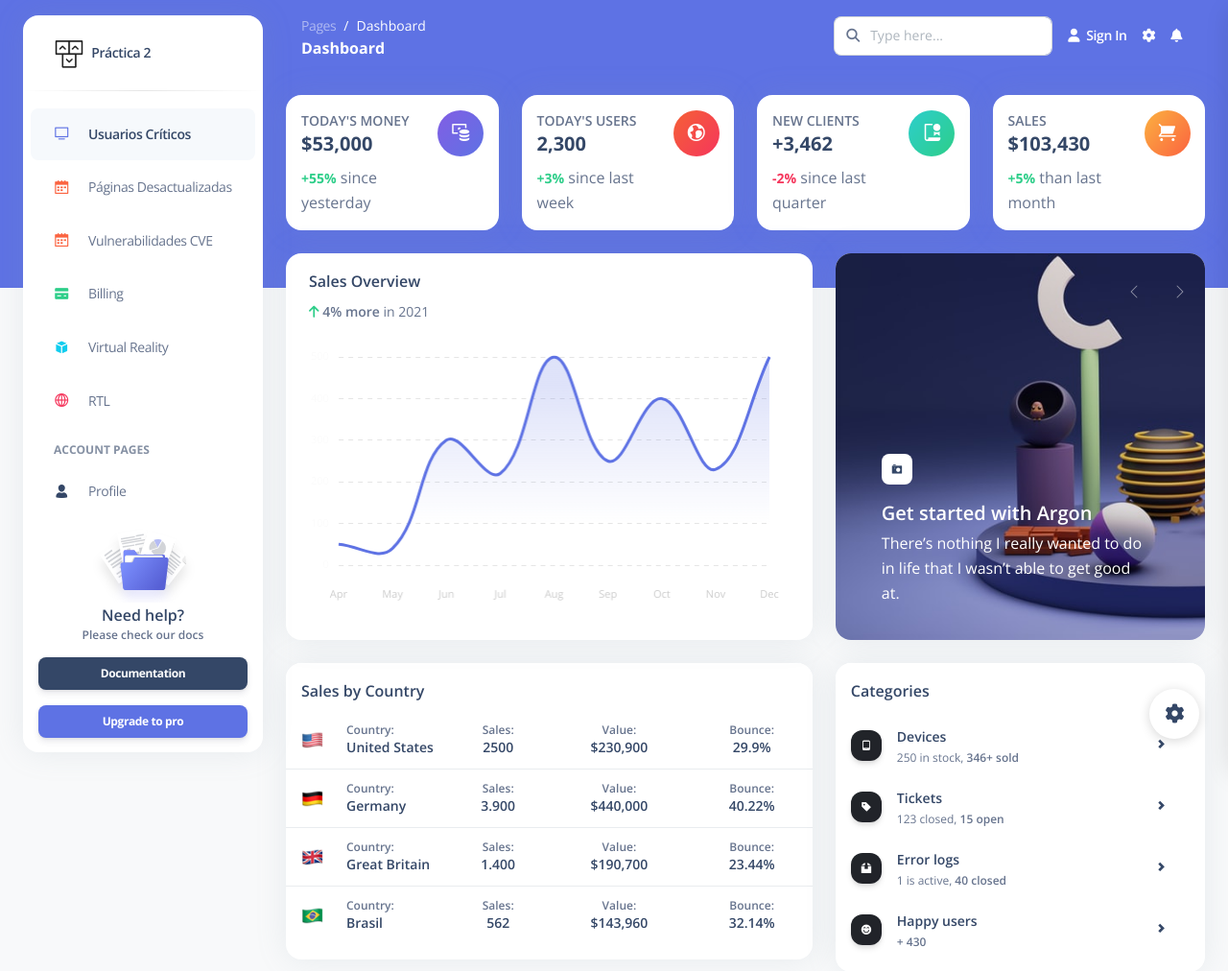
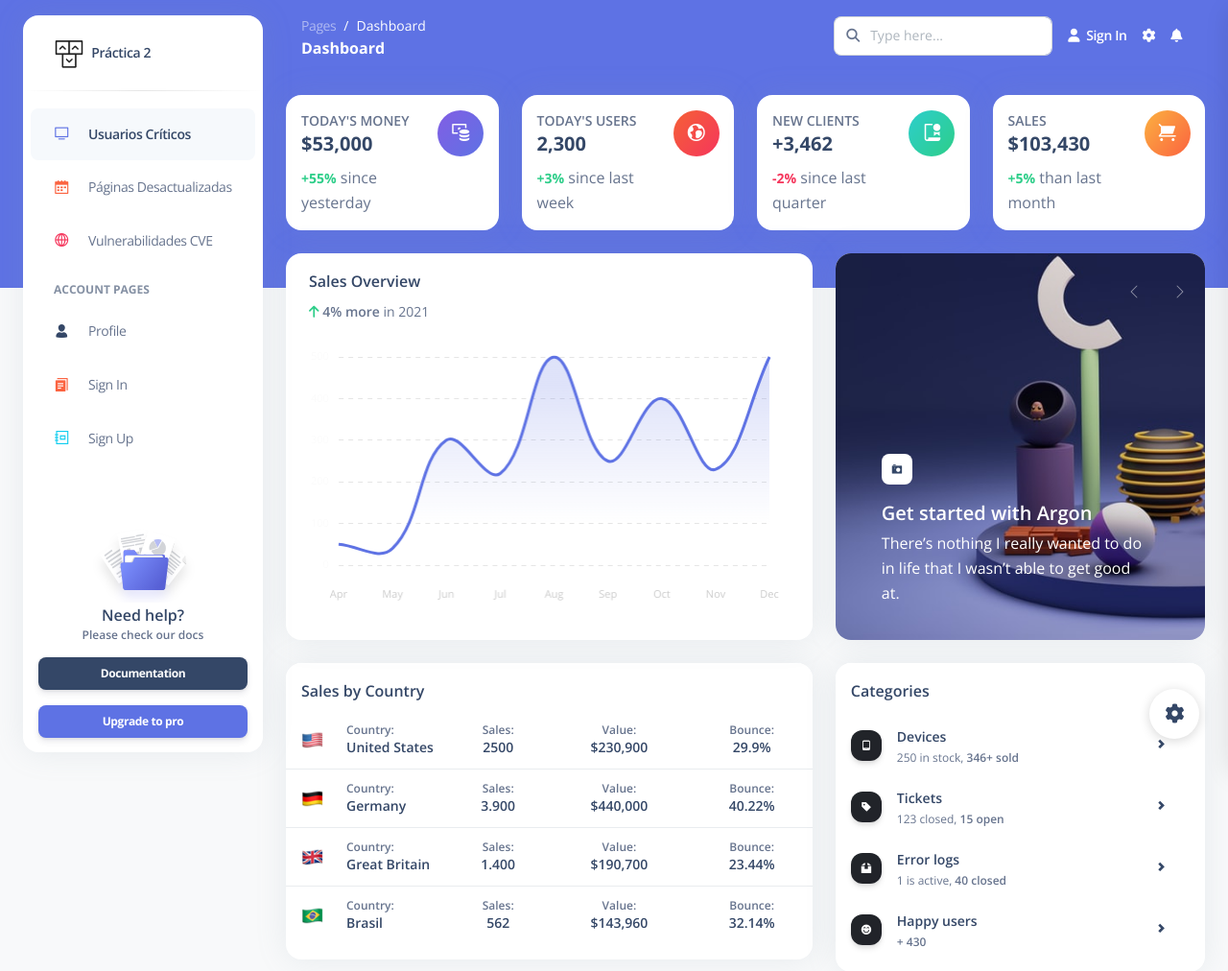
Before and after one commit to dtejada02/Pr-ctica2SI, a Flask app: page / in a window 1280 px wide. Shown: the top 1012 px of the page at 96% size. Run offline with Flask 3, Linux system fonts and the light colour scheme; some libraries are stand-ins or nearby versions.

Commit message:
cambio página principal

```diff
--- a/templates/index.html
+++ b/templates/index.html
@@ -67,33 +67,9 @@
           <li class="nav-item">
           <a class="nav-link " href="/vulnerabilities/">
             <div class="icon icon-shape icon-sm border-radius-md text-center me-2 d-flex align-items-center justify-content-center">
-              <i class="ni ni-calendar-grid-58 text-warning text-sm opacity-10"></i>
+              <i class="ni ni-world-2 text-danger text-sm opacity-10"></i>
             </div>
             <span class="nav-link-text ms-1">Vulnerabilidades CVE</span>
-          </a>
-        </li>
-        <li class="nav-item">
-          <a class="nav-link " href="">
-            <div class="icon icon-shape icon-sm border-radius-md text-center me-2 d-flex align-items-center justify-content-center">
-              <i class="ni ni-credit-card text-success text-sm opacity-10"></i>
-            </div>
-            <span class="nav-link-text ms-1">Billing</span>
-          </a>
-        </li>
-        <li class="nav-item">
-          <a class="nav-link " href="./pages/virtual-reality.html">
-            <div class="icon icon-shape icon-sm border-radius-md text-center me-2 d-flex align-items-center justify-content-center">
-              <i class="ni ni-app text-info text-sm opacity-10"></i>
-            </div>
-            <span class="nav-link-text ms-1">Virtual Reality</span>
-          </a>
-        </li>
-        <li class="nav-item">
-          <a class="nav-link " href="./pages/rtl.html">
-            <div class="icon icon-shape icon-sm border-radius-md text-center me-2 d-flex align-items-center justify-content-center">
-              <i class="ni ni-world-2 text-danger text-sm opacity-10"></i>
-            </div>
-            <span class="nav-link-text ms-1">RTL</span>
           </a>
         </li>
         <li class="nav-item mt-3">
```
